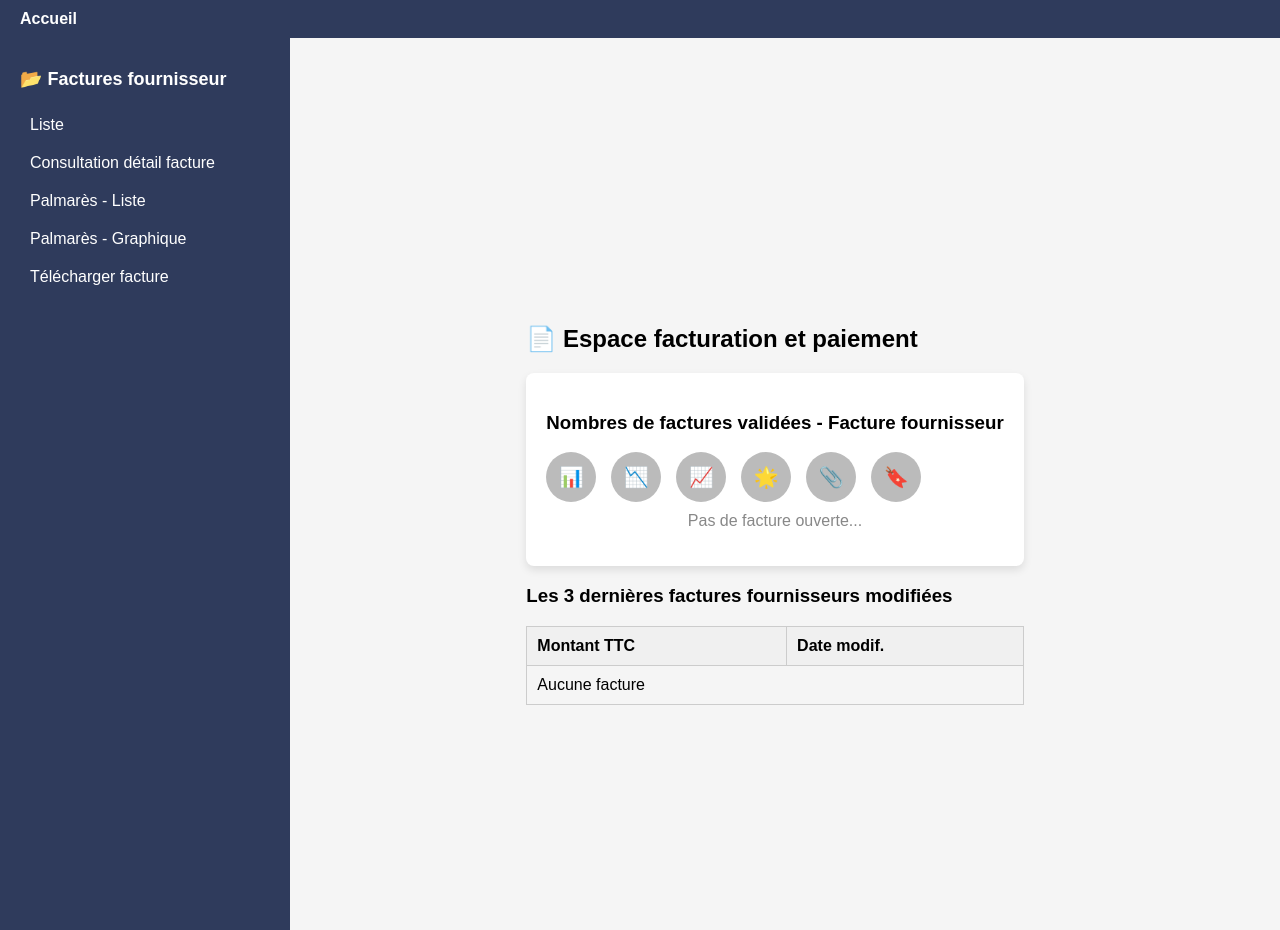
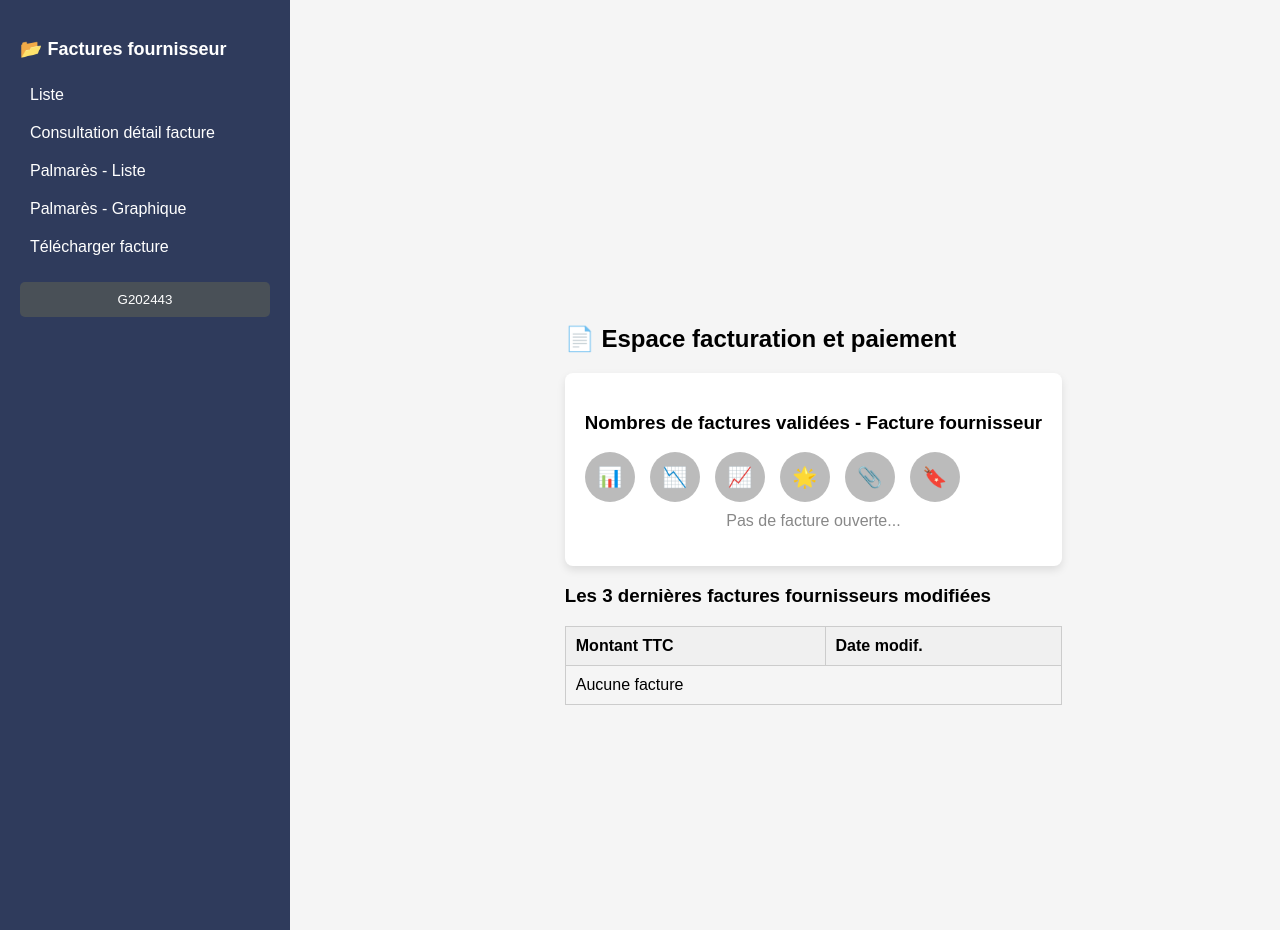
Before and after one commit to V5lMG/SAE_S4.D.01-Doli-PLUS, a PHP site: page /doli_plus/views/vuErwan/facturation.html in a window 1280 px wide. Run offline with PHP 8.4, Linux system fonts and the light colour scheme.

Commit message:
Modif CSS et facturation.html

```diff
--- a/doli_plus/static/css/styles.css
+++ b/doli_plus/static/css/styles.css
@@ -242,20 +242,6 @@ table th {
     background: #f0f0f0;
 }
 
-/* Topbar */
-.topbar {
-    background: #2f3b5c;
-    color: white;
-    display: flex;
-    justify-content: space-between;
-    align-items: center;
-    padding: 10px 20px;
-    position: fixed;
-    top: 0;
-    left: 0;
-    width: 100%;
-    z-index: 1000;
-}
 
 .menu span {
     margin-right: 20px;
@@ -312,9 +298,7 @@ table th {
 }
 
 /* Sidebar Adjustments */
-.sidebar {
-    top: 30px;
-}
+
 
 .sidebar h3 {
     font-size: 18px;
@@ -393,3 +377,18 @@ th {
     opacity: 0; /* Par défaut, le menu est invisible */
     visibility: hidden;
 }
+
+/* Menu de déconnexion placé en bas */
+.sidebar .dropdown {
+    margin-top: auto; /* Pousse le menu vers le bas */
+    text-align: center;
+}
+
+.custom-dropdown-toggle {
+    background-color: #495057;
+    color: white;
+    border: none;
+    width: 100%;
+    padding: 10px;
+    border-radius: 5px;
+}
--- a/doli_plus/views/vuErwan/facturation.html
+++ b/doli_plus/views/vuErwan/facturation.html
@@ -17,8 +17,8 @@
         </nav>
     </header>
 
-    <!-- SIDEBAR -->
-    <aside class="sidebar">
+    <!-- Barre latérale -->
+    <div class="sidebar">
         <h3>📂 Factures fournisseur</h3>
         <ul>
             <li><a href="#">Liste</a></li>
@@ -27,7 +27,19 @@
             <li><a href="#">Palmarès - Graphique</a></li>
             <li><a href="#">Télécharger facture</a></li>
         </ul>
-    </aside>
+        <div class="dropdown d-none d-md-block">
+            <button class="rounded dropdown-toggle custom-dropdown-toggle"
+                    type="button" id="menuDeroulantPage" data-bs-toggle="dropdown" aria-expanded="false">
+                G202443
+            </button>
+            <ul class="dropdown-menu" aria-labelledby="menuDeroulantPage">
+                <!-- Accueil visible seulement sur écrans sm et moins -->
+                <li><a class="dropdown-item" href="#"><i class="fa fa-sign-out-alt"></i> D&eacute;connexion</a></li>
+                <li><a class="dropdown-item" href="#"><i class="fa-regular fa-circle-question"></i> Besoin d'aide ? </a></li> <!-- Télécharge un fichier pdf avec la totalité des aides du site -->
+            </ul>
+        </div>
+    </div>
+
 
     <!-- MAIN CONTENT -->
     <main class="main-content">
```
